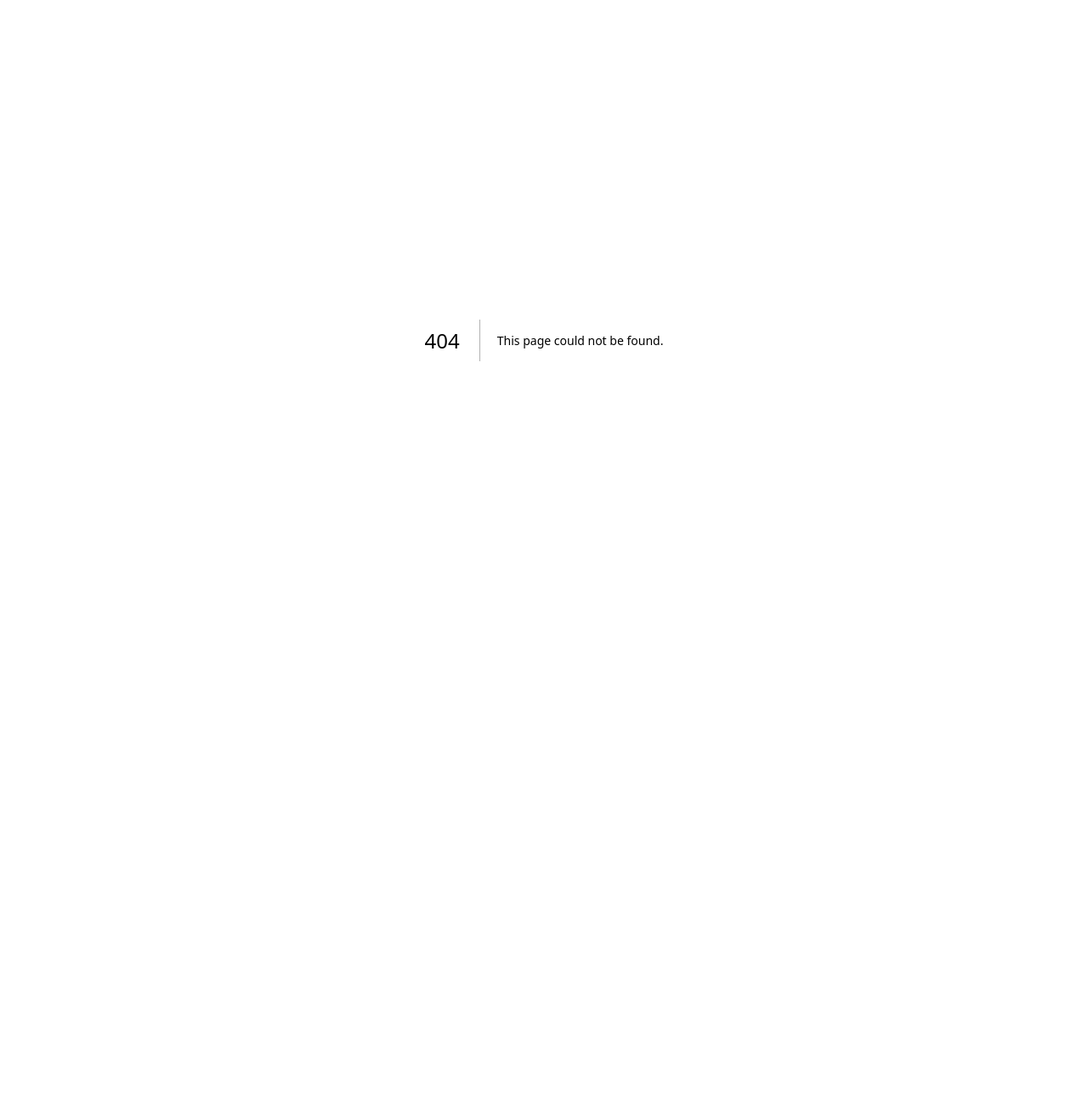
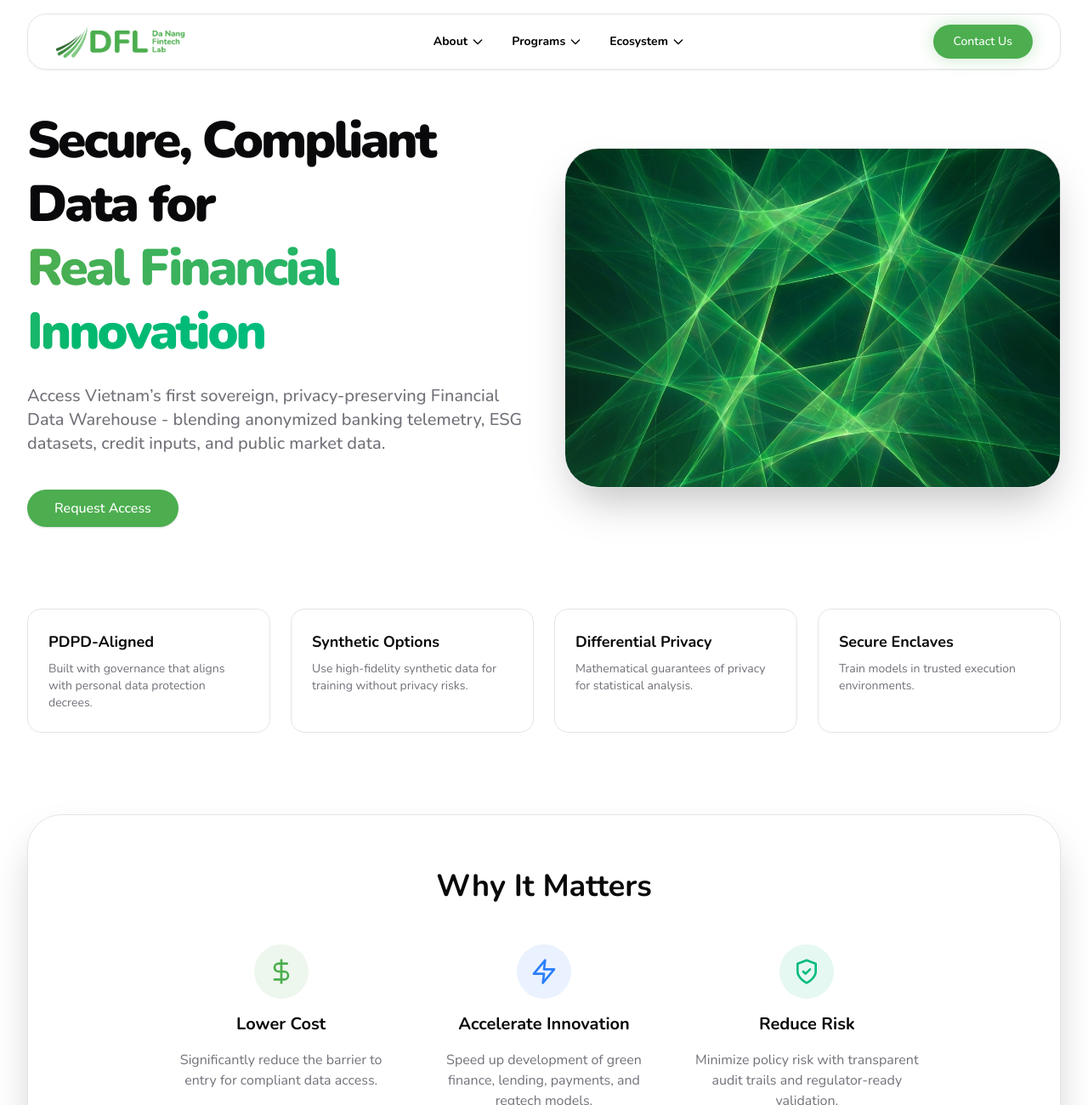
Before and after one commit to Carlavier/dfl-clone, a Next.js app: page /data in a window 1280 px wide. Before the commit this address had no page. Shown: the top 1300 px of the page at 85% size. Before the commit the page ends 800 px from the top, so only its background shows below. Built offline with nearby package versions, Linux system fonts and the light colour scheme.

Commit message:
feat: add DataLayout and DataPage components with metadata and layout structure

```diff
--- /dev/null
+++ b/src/app/data/layout.tsx
@@ -0,0 +1,7 @@
+export default function DataLayout({
+  children,
+}: {
+  children: React.ReactNode;
+}) {
+  return <>{children}</>;
+}
--- /dev/null
+++ b/src/app/data/page.tsx
@@ -0,0 +1,120 @@
+import Layout from '@/common/Layout';
+import { Metadata } from 'next';
+import Image from 'next/image';
+import Link from 'next/link';
+
+export const metadata: Metadata = {
+  title: "Sovereign Financial Data - Da Nang Fintech Lab",
+  description: "Where AI Meets the Future of Finance in Da Nang. A premiere startup accelerator in the heart of Da Nang International Fintech District.",
+  openGraph: {
+    title: "Sovereign Financial Data - Da Nang Fintech Lab",
+    description: "Where AI Meets the Future of Finance in Da Nang. A premiere startup accelerator in the heart of Da Nang International Fintech District.",
+    type: "website",
+    images: ["/assets/img/dfl_1764273424335.png"],
+  },
+  twitter: {
+    card: "summary_large_image",
+    site: "@replit",
+    title: "Sovereign Financial Data - Da Nang Fintech Lab",
+    description: "Where AI Meets the Future of Finance in Da Nang. A premiere startup accelerator in the heart of Da Nang International Fintech District.",
+    images: ["/assets/img/dfl_1764273424335.png"],
+  }
+};
+
+export default function DataPage() {
+  return (
+    <Layout>
+      <div className="max-w-7xl mx-auto px-4 md:px-8 pt-32 pb-20 space-y-24">
+
+        {/* Hero Section */}
+        <div className="grid md:grid-cols-2 gap-12 items-center fade-in-up">
+          <div className="space-y-6">
+            <h1 className="text-4xl md:text-6xl font-black tracking-tighter leading-tight glow-text text-black dark:text-white">
+              Secure, Compliant Data for <br/>
+              <span className="text-transparent bg-clip-text bg-gradient-to-r from-primary to-emerald-500">
+                Real Financial Innovation
+              </span>
+            </h1>
+            <p className="text-xl font-medium text-muted-foreground">
+              Access Vietnam’s first sovereign, privacy-preserving Financial Data Warehouse - blending anonymized banking telemetry, ESG datasets, credit inputs, and public market data.
+            </p>
+            <div className="flex flex-wrap gap-4 pt-4">
+              <Link href="/contact" className="inline-flex items-center justify-center whitespace-nowrap text-base font-medium transition-colors focus-visible:outline-none focus-visible:ring-1 focus-visible:ring-ring disabled:pointer-events-none disabled:opacity-50 rounded-full bg-primary text-white shadow hover:bg-primary/90 h-11 px-8 hover:shadow-xl transition-all duration-300">
+                Request Access
+              </Link>
+            </div>
+          </div>
+          <div className="relative rounded-[2.5rem] overflow-hidden border border-white/5 bg-card/50 backdrop-blur-sm shadow-2xl min-h-[400px]">
+            <Image
+              src="/assets/img/enterprise-infrastructure.jpg"
+              alt="Secure Financial Data"
+              fill
+              className="object-cover"
+            />
+            <div className="absolute inset-0 bg-gradient-to-tr from-primary/10 via-transparent to-transparent z-10"></div>
+          </div>
+        </div>
+
+        {/* Tech Specs / Features */}
+        <div className="grid md:grid-cols-2 lg:grid-cols-4 gap-6">
+          <div className="group p-6 rounded-2xl border border-black/5 dark:border-white/5 bg-card/30 backdrop-blur-sm hover:bg-primary/5 transition-all duration-300">
+            <h3 className="text-lg font-bold  mb-2 group-hover:text-primary transition-colors">PDPD-Aligned</h3>
+            <p className="text-sm text-muted-foreground">Built with governance that aligns with personal data protection decrees.</p>
+          </div>
+
+          <div className="group p-6 rounded-2xl border border-black/5 dark:border-white/5 bg-card/30 backdrop-blur-sm hover:bg-primary/5 transition-all duration-300">
+            <h3 className="text-lg font-bold  mb-2 group-hover:text-primary transition-colors">Synthetic Options</h3>
+            <p className="text-sm text-muted-foreground">Use high-fidelity synthetic data for training without privacy risks.</p>
+          </div>
+
+          <div className="group p-6 rounded-2xl border border-black/5 dark:border-white/5 bg-card/30 backdrop-blur-sm hover:bg-primary/5 transition-all duration-300">
+            <h3 className="text-lg font-bold  mb-2 group-hover:text-primary transition-colors">Differential Privacy</h3>
+            <p className="text-sm text-muted-foreground">Mathematical guarantees of privacy for statistical analysis.</p>
+          </div>
+
+          <div className="group p-6 rounded-2xl border border-black/5 dark:border-white/5 bg-card/30 backdrop-blur-sm hover:bg-primary/5 transition-all duration-300">
+            <h3 className="text-lg font-bold  mb-2 group-hover:text-primary transition-colors">Secure Enclaves</h3>
+            <p className="text-sm text-muted-foreground">Train models in trusted execution environments.</p>
+          </div>
+        </div>
+
+        {/* Why It Matters */}
+        <div className="group relative rounded-[2.5rem] overflow-hidden border border-white/5 bg-card/50 backdrop-blur-sm shadow-2xl p-8 md:p-16">
+          <div className="max-w-4xl mx-auto space-y-12">
+            <h2 className="text-3xl md:text-4xl font-bold text-center ">Why It Matters</h2>
+
+            <div className="grid md:grid-cols-3 gap-8">
+              {/* Benefit 1 */}
+              <div className="text-center space-y-4">
+                <div className="w-16 h-16 mx-auto rounded-full bg-primary/10 flex items-center justify-center text-primary">
+                  <svg xmlns="http://www.w3.org/2000/svg" width="32" height="32" viewBox="0 0 24 24" fill="none" stroke="currentColor" strokeWidth="2" strokeLinecap="round" strokeLinejoin="round"><path d="M12 2v20"/><path d="M17 5H9.5a3.5 3.5 0 0 0 0 7h5a3.5 3.5 0 0 1 0 7H6"/></svg>
+                </div>
+                <h3 className="text-xl font-bold ">Lower Cost</h3>
+                <p className="text-muted-foreground">Significantly reduce the barrier to entry for compliant data access.</p>
+              </div>
+
+              {/* Benefit 2 */}
+              <div className="text-center space-y-4">
+                <div className="w-16 h-16 mx-auto rounded-full bg-blue-500/10 flex items-center justify-center text-blue-500">
+                  <svg xmlns="http://www.w3.org/2000/svg" width="32" height="32" viewBox="0 0 24 24" fill="none" stroke="currentColor" strokeWidth="2" strokeLinecap="round" strokeLinejoin="round"><path d="M13 2L3 14h9l-1 8 10-12h-9l1-8z"/></svg>
+                </div>
+                <h3 className="text-xl font-bold ">Accelerate Innovation</h3>
+                <p className="text-muted-foreground">Speed up development of green finance, lending, payments, and regtech models.</p>
+              </div>
+
+              {/* Benefit 3 */}
+              <div className="text-center space-y-4">
+                <div className="w-16 h-16 mx-auto rounded-full bg-emerald-500/10 flex items-center justify-center text-emerald-500">
+                  <svg xmlns="http://www.w3.org/2000/svg" width="32" height="32" viewBox="0 0 24 24" fill="none" stroke="currentColor" strokeWidth="2" strokeLinecap="round" strokeLinejoin="round"><path d="M12 22s8-4 8-10V5l-8-3-8 3v7c0 6 8 10 8 10"/><path d="m9 12 2 2 4-4"/></svg>
+                </div>
+                <h3 className="text-xl font-bold ">Reduce Risk</h3>
+                <p className="text-muted-foreground">Minimize policy risk with transparent audit trails and regulator-ready validation.</p>
+              </div>
+            </div>
+          </div>
+        </div>
+
+      </div>
+    </Layout>
+  );
+}
```
